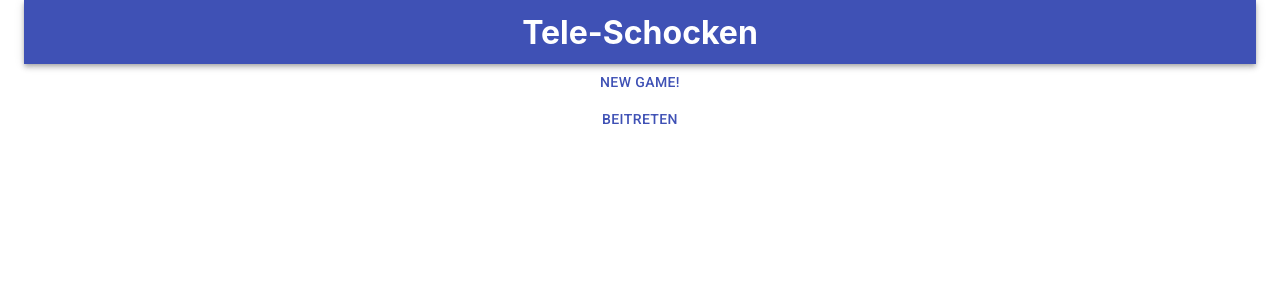
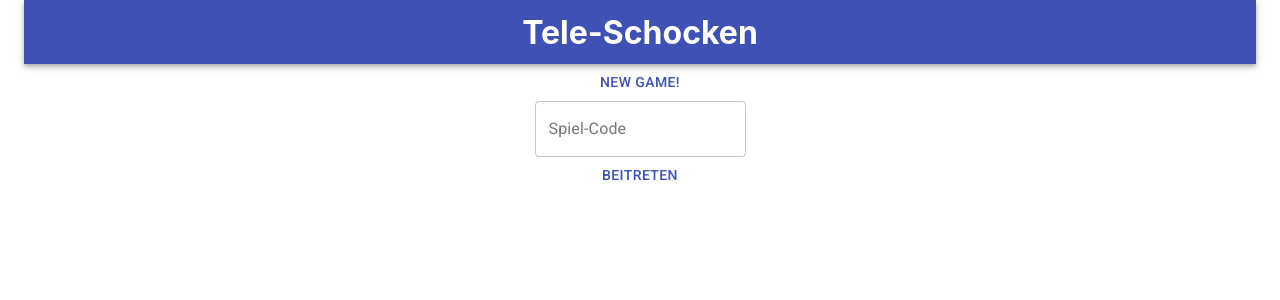
Before and after one commit to Skill3t/Tele-Schocken, a React (Create React App) app in the folder frontend/tele-schocken/: page / in a window 1280 px wide. Shown: the top 300 px of the page. Built offline with nearby package versions, Linux system fonts and the light colour scheme.

Commit message:
Add Link and From for game-login

```diff
--- a/frontend/tele-schocken/src/pages/JoinComponent.css
+++ b/frontend/tele-schocken/src/pages/JoinComponent.css
@@ -6,3 +6,6 @@
     flex-direction: row;
     justify-content: space-between;
   }
+  .join-component-form{
+
+  }
--- a/frontend/tele-schocken/src/pages/JoinComponent.tsx
+++ b/frontend/tele-schocken/src/pages/JoinComponent.tsx
@@ -1,6 +1,7 @@
 import React from "react";
-import { Button, Container } from "@material-ui/core";
+import { Button, Container, TextField } from "@material-ui/core";
 import "./JoinComponent.css";
+
 
 interface JoinComponentState {
   testBool: boolean;
@@ -24,11 +25,14 @@ export class JoinComponent extends React.Component<JoinComponentProps, JoinCompo
       <Container>
         <Container className="join-component-button-area">
           <Container className="join-component-button-area-row">
-            <Button color="primary">
+            <Button color="primary" href="/create" >
               New Game!
             </Button>
           </Container>
           <Container className="join-component-button-area-row">
+            <form className="join-component-form" noValidate autoComplete="off">
+              <TextField id="game-uuid" label="Spiel-Code" variant="outlined" />
+            </form>
             <Button color="primary">
               Beitreten
             </Button>
```
